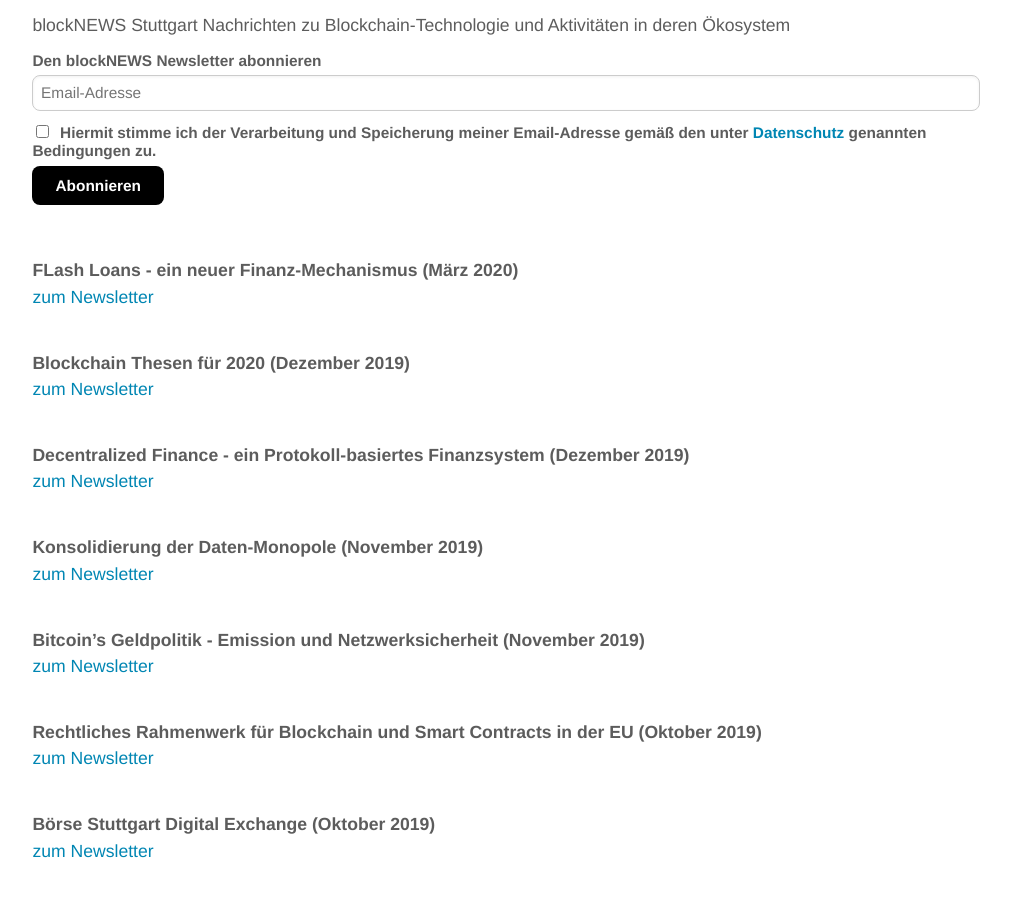
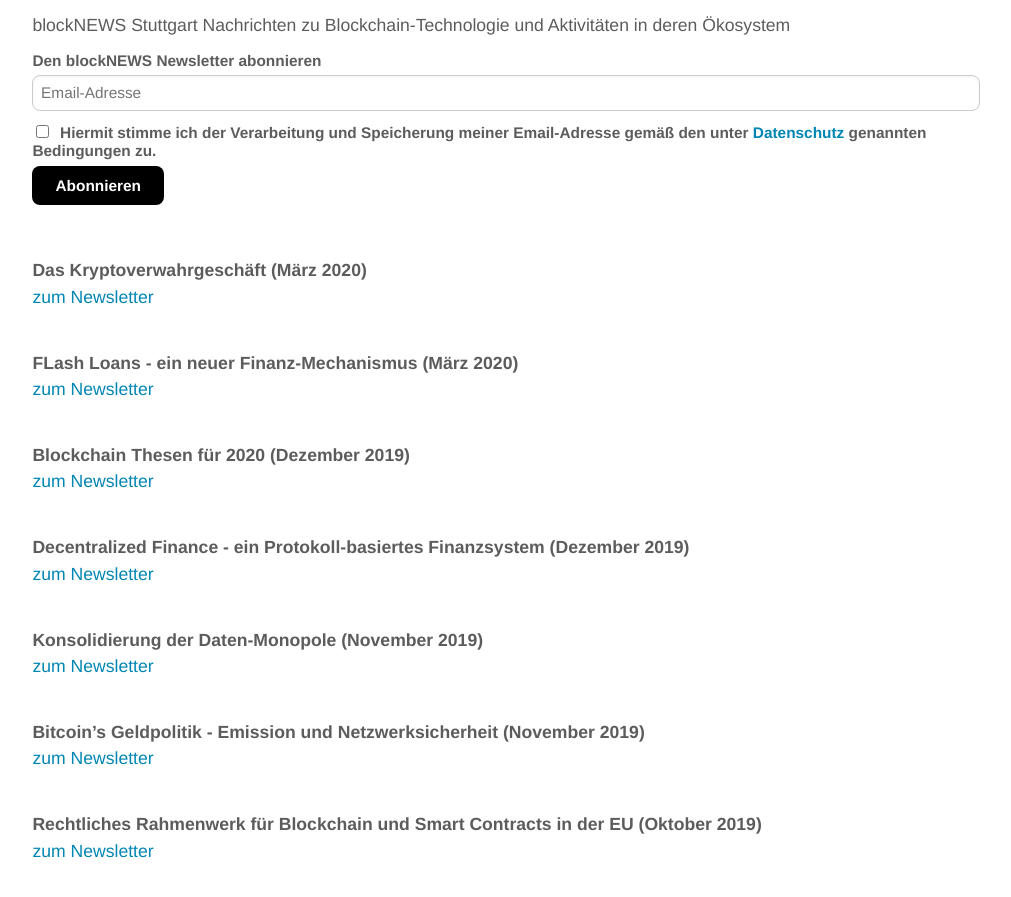
Before and after one commit to blocklab/site, a Jekyll site: the page built from newsletter.md, in a window 1280 px wide and 900 px high, scrolled down 529 px. Shown: the top 897 px of the window, without its empty margins (134-1145 px from the left). Built offline with Jekyll 4.4.1, drawn with Linux system fonts in a browser that asks for light colours; comment, search, counter and statistics services are not loaded.

Commit message:
Update newsletter.md

```diff
--- a/newsletter.md
+++ b/newsletter.md
@@ -33,6 +33,11 @@ Nachrichten zu Blockchain-Technologie und Aktivitäten in deren Ökosystem
 <!--End mc_embed_signup-->
 
 <br>
+<br>
+**Das Kryptoverwahrgeschäft (März 2020)**
+<br>
+[zum Newsletter](https://mailchi.mp/893439b3444b/das-kryptoverwahrgeschft?e=d620094956)
+
 <br>
 **FLash Loans - ein neuer Finanz-Mechanismus (März 2020)**
 <br>
```
